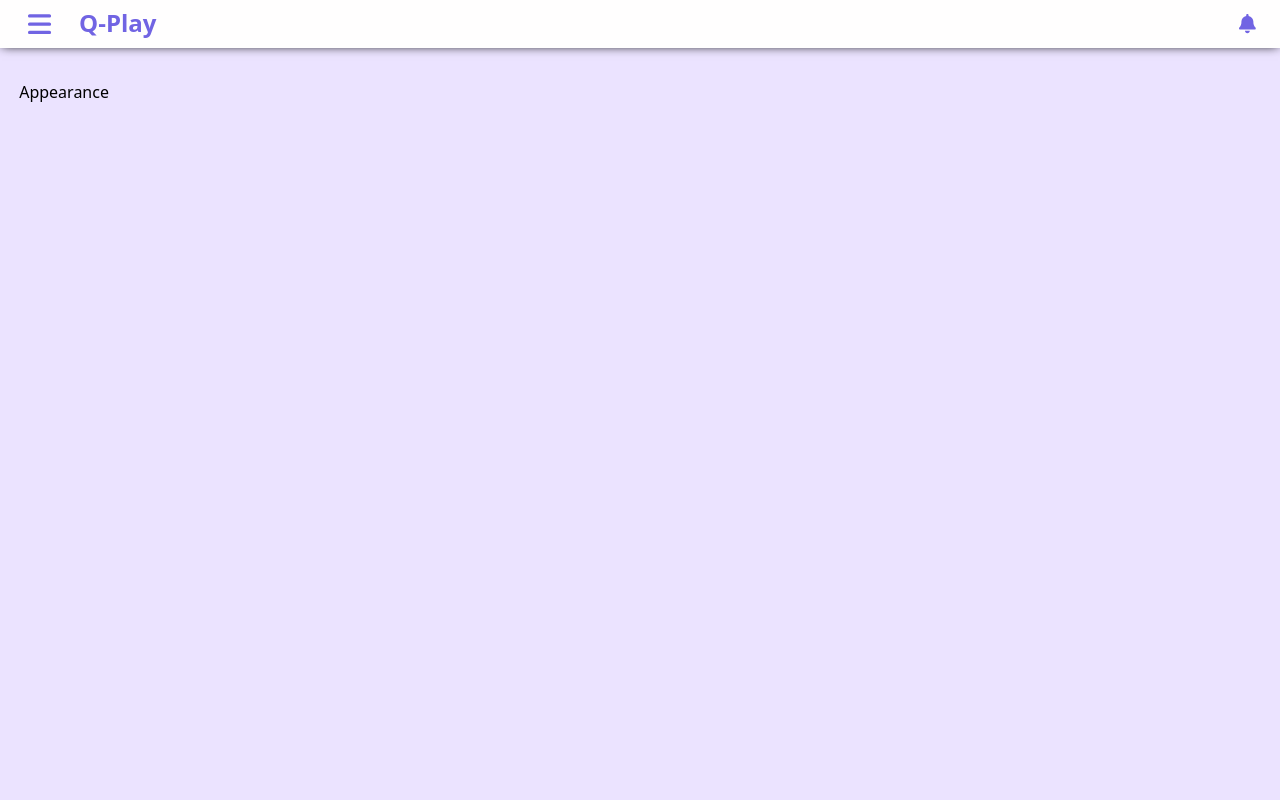
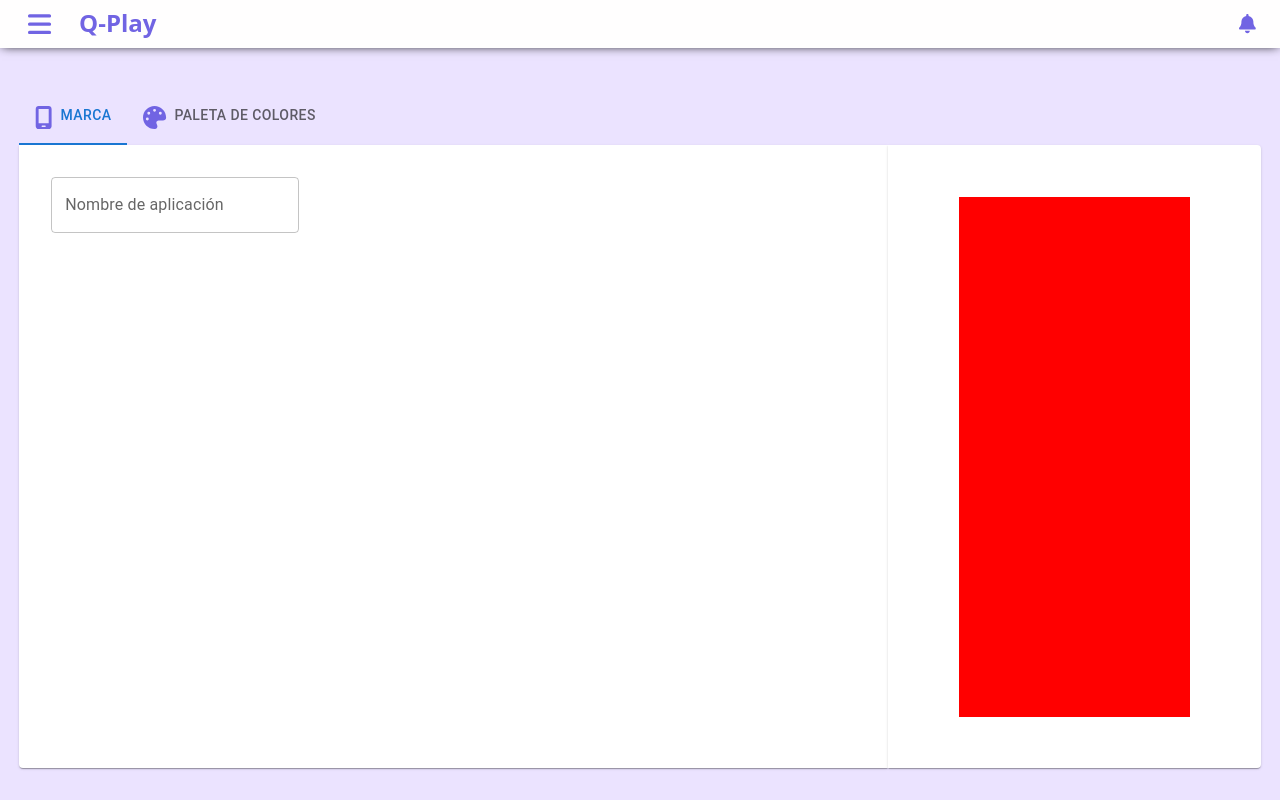
Before and after one commit to BIOZ-TECH/qplay-backoffice-frontend, a React (Create React App) app: page /appearance in a window 1280 px wide. Built offline with nearby package versions, Linux system fonts and the light colour scheme.

Commit message:
create appearance screen

```diff
--- a/package.json
+++ b/package.json
@@ -13,6 +13,7 @@
     "@testing-library/jest-dom": "^5.16.5",
     "@testing-library/react": "^13.4.0",
     "@testing-library/user-event": "^13.5.0",
+    "mui-color-input": "^1.0.2",
     "react": "^18.2.0",
     "react-dom": "^18.2.0",
     "react-router-dom": "^6.4.2",
--- /dev/null
+++ b/src/components/ColorPicker/index.js
@@ -0,0 +1,16 @@
+import React from 'react'
+import { MuiColorInput } from 'mui-color-input'
+
+const ColorPicker = () => {
+  const [color, setColor] = React.useState('#ffffff')
+
+  const onColorChange = (color) => {
+    setColor(color)
+  }
+
+  return (
+    <MuiColorInput value={color} onChange={onColorChange} />
+  )
+}
+
+export default ColorPicker;
--- a/src/components/PageWrapper/styles.css
+++ b/src/components/PageWrapper/styles.css
@@ -14,4 +14,6 @@
     margin-right: 1.5vw;
     margin-top: 4vh;
     margin-bottom: 4vh;
+    display: flex;
+    flex-flow: column;
 }
--- /dev/null
+++ b/src/pages/Appearance/AppearancePreview/index.js
@@ -0,0 +1,16 @@
+import React from "react";
+
+import './styles.css';
+
+import Card from '@mui/material/Card';
+
+const AppearancePreview = () => {
+  return (
+    <Card className="preview-card">
+        <div className="mobile-device">
+        </div>
+    </Card>
+  );
+}
+
+export default AppearancePreview;
--- /dev/null
+++ b/src/pages/Appearance/AppearancePreview/styles.css
@@ -0,0 +1,15 @@
+.preview-card {
+    width: 30%;
+    border-top-left-radius: 0 !important;
+    border-bottom-left-radius: 0 !important;
+    padding: 1.5rem;
+    display: flex;
+    justify-content: center;
+    align-items: center;
+}
+
+.mobile-device {
+    width: 18vw;
+    height: 65vh;
+    background-color: red;
+}
--- /dev/null
+++ b/src/pages/Appearance/AppearanceTabs.js
@@ -0,0 +1,22 @@
+import React from "react";
+
+import { FontAwesomeIcon } from '@fortawesome/react-fontawesome'
+import { faMobileScreen, faPalette } from '@fortawesome/free-solid-svg-icons'
+
+import Tabs from '@mui/material/Tabs';
+import Tab from '@mui/material/Tab';
+
+const AppearanceTabs = ({ activeTab, onTabClick }) => {
+  return (
+    <Tabs
+      value={activeTab}
+      onChange={onTabClick}
+      aria-label="icon position tabs example"
+    >
+      <Tab icon={<FontAwesomeIcon className="icon" icon={faMobileScreen} />} iconPosition="start" label="marca" />
+      <Tab icon={<FontAwesomeIcon className="icon" icon={faPalette} />} iconPosition="start" label="paleta de colores" />
+    </Tabs>
+  );
+}
+
+export default AppearanceTabs;
--- /dev/null
+++ b/src/pages/Appearance/Brand.js
@@ -0,0 +1,13 @@
+import React from "react";
+
+import TextField from '@mui/material/TextField';
+
+const Brand = () => {
+  return (
+    <>
+        <TextField id="outlined-basic" label="Nombre de aplicación" variant="outlined" />
+    </>
+  );
+}
+
+export default Brand;
--- /dev/null
+++ b/src/pages/Appearance/Palette.js
@@ -0,0 +1,13 @@
+import React from "react";
+
+import ColorPicker from '../../components/ColorPicker';
+
+const Palette = () => {
+  return (
+    <>
+        <ColorPicker />
+    </>
+  );
+}
+
+export default Palette;
--- a/src/pages/Appearance/index.js
+++ b/src/pages/Appearance/index.js
@@ -1,8 +1,36 @@
-import React from "react";
+import React, { useState } from "react";
+import AppearanceTabs from "./AppearanceTabs";
+import Brand from "./Brand";
+import Palette from "./Palette"
+import AppearancePreview from "./AppearancePreview";
+
+import './styles.css';
+
+import Card from '@mui/material/Card';
 
 const Appearance = () => {
+  const [activeTab, setActiveTab] = useState(0);
+
+  const onTabClick = (event, newValue) => {
+    setActiveTab(newValue);
+  };
+
   return (
-    <h1>Appearance</h1>
+    <>
+      <AppearanceTabs
+      activeTab={activeTab}
+      onTabClick={onTabClick}
+      />
+      <div className="appearance-content">
+      <Card className="appearance-card">
+      { activeTab === 0 &&
+      <Brand />}
+            { activeTab === 1 &&
+      <Palette/>}
+      </Card>
+      <AppearancePreview />
+      </div>
+    </>
   );
 }
 
--- /dev/null
+++ b/src/pages/Appearance/styles.css
@@ -0,0 +1,13 @@
+.appearance-card {
+    padding: 2rem;
+    border-top-left-radius: 0 !important;
+    border-top-right-radius: 0 !important;
+    border-bottom-right-radius: 0 !important;
+    height: 100%;
+    width: 70%;
+}
+
+.appearance-content {
+    display: flex;
+    height: 100%;
+}
```
Also changed, not shown: 1 other file (tests, documents, lock files or other folders).
